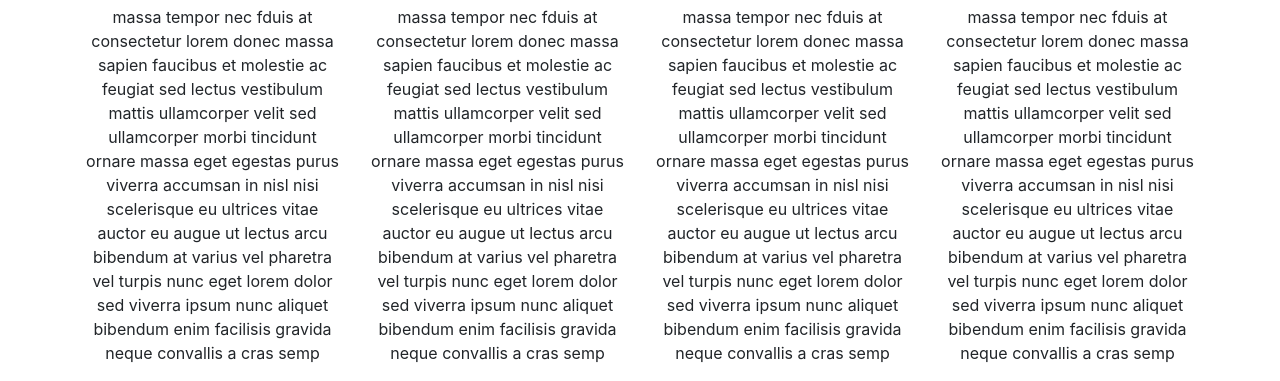
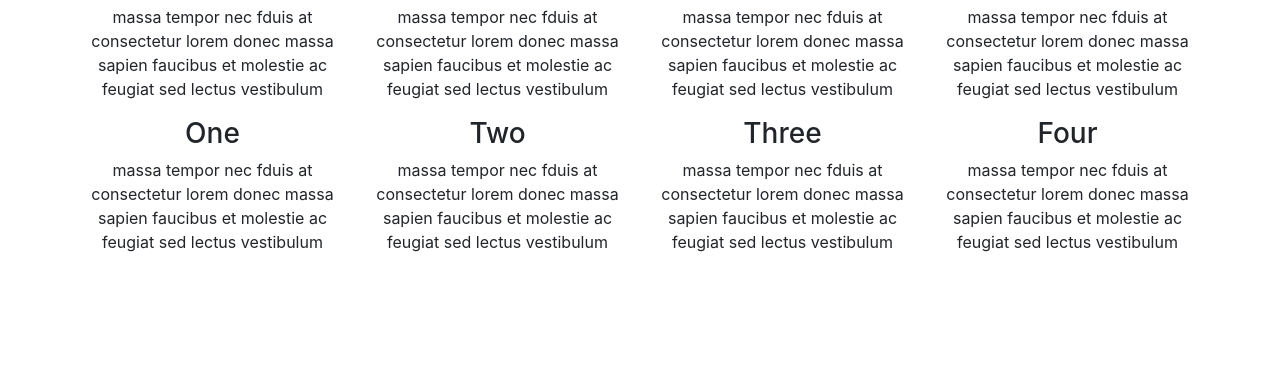
Before and after one commit to Annaliskirwa/_App_Cuatro, a plain HTML site: page index.html in a window 1280 px wide. Shown: the part 426-807 px from the top of the page. Drawn offline with nearby package versions, Linux system fonts and the light colour scheme.

Commit message:
It will add the products section

```diff
--- a/index.html
+++ b/index.html
@@ -54,25 +54,56 @@
                 <div class = "col-md-3 text-center">
                     <h3>One</h3>
                     <p>
-                        massa tempor nec fduis at consectetur lorem donec massa sapien faucibus et molestie ac feugiat sed lectus vestibulum mattis ullamcorper velit sed ullamcorper morbi tincidunt ornare massa eget egestas purus viverra accumsan in nisl nisi scelerisque eu ultrices vitae auctor eu augue ut lectus arcu bibendum at varius vel pharetra vel turpis nunc eget lorem dolor sed viverra ipsum nunc aliquet bibendum enim facilisis gravida neque convallis a cras semp
+                        massa tempor nec fduis at consectetur lorem donec massa sapien faucibus et molestie ac feugiat sed lectus vestibulum
                     </p>
                 </div>
                 <div class = "col-md-3 text-center">
                     <h3>Two</h3>
                     <p>
-                        massa tempor nec fduis at consectetur lorem donec massa sapien faucibus et molestie ac feugiat sed lectus vestibulum mattis ullamcorper velit sed ullamcorper morbi tincidunt ornare massa eget egestas purus viverra accumsan in nisl nisi scelerisque eu ultrices vitae auctor eu augue ut lectus arcu bibendum at varius vel pharetra vel turpis nunc eget lorem dolor sed viverra ipsum nunc aliquet bibendum enim facilisis gravida neque convallis a cras semp
+                        massa tempor nec fduis at consectetur lorem donec massa sapien faucibus et molestie ac feugiat sed lectus vestibulum
                     </p>
                 </div>
                 <div class = "col-md-3 text-center">
                     <h3>Three</h3>
                     <p>
-                        massa tempor nec fduis at consectetur lorem donec massa sapien faucibus et molestie ac feugiat sed lectus vestibulum mattis ullamcorper velit sed ullamcorper morbi tincidunt ornare massa eget egestas purus viverra accumsan in nisl nisi scelerisque eu ultrices vitae auctor eu augue ut lectus arcu bibendum at varius vel pharetra vel turpis nunc eget lorem dolor sed viverra ipsum nunc aliquet bibendum enim facilisis gravida neque convallis a cras semp
+                        massa tempor nec fduis at consectetur lorem donec massa sapien faucibus et molestie ac feugiat sed lectus vestibulum
                     </p>
                 </div>
                 <div class = "col-md-3 text-center">
                     <h3>Four</h3>
                     <p>
-                        massa tempor nec fduis at consectetur lorem donec massa sapien faucibus et molestie ac feugiat sed lectus vestibulum mattis ullamcorper velit sed ullamcorper morbi tincidunt ornare massa eget egestas purus viverra accumsan in nisl nisi scelerisque eu ultrices vitae auctor eu augue ut lectus arcu bibendum at varius vel pharetra vel turpis nunc eget lorem dolor sed viverra ipsum nunc aliquet bibendum enim facilisis gravida neque convallis a cras semp
+                        massa tempor nec fduis at consectetur lorem donec massa sapien faucibus et molestie ac feugiat sed lectus vestibulum
+                    </p>
+                </div>
+            </div>
+        </div>
+    </section>
+
+    <section id = "products">
+        <div class = "container">
+            <div class = "row">
+                <div class = "col-md-3 text-center">
+                    <h3>One</h3>
+                    <p>
+                        massa tempor nec fduis at consectetur lorem donec massa sapien faucibus et molestie ac feugiat sed lectus vestibulum
+                    </p>
+                </div>
+                <div class = "col-md-3 text-center">
+                    <h3>Two</h3>
+                    <p>
+                        massa tempor nec fduis at consectetur lorem donec massa sapien faucibus et molestie ac feugiat sed lectus vestibulum
+                    </p>
+                </div>
+                <div class = "col-md-3 text-center">
+                    <h3>Three</h3>
+                    <p>
+                        massa tempor nec fduis at consectetur lorem donec massa sapien faucibus et molestie ac feugiat sed lectus vestibulum
+                    </p>
+                </div>
+                <div class = "col-md-3 text-center">
+                    <h3>Four</h3>
+                    <p>
+                        massa tempor nec fduis at consectetur lorem donec massa sapien faucibus et molestie ac feugiat sed lectus vestibulum
                     </p>
                 </div>
             </div>
```
